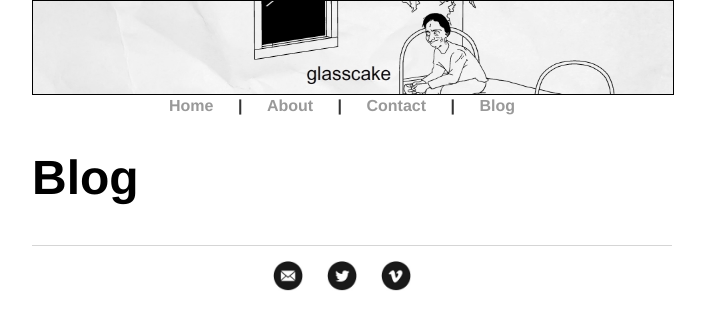
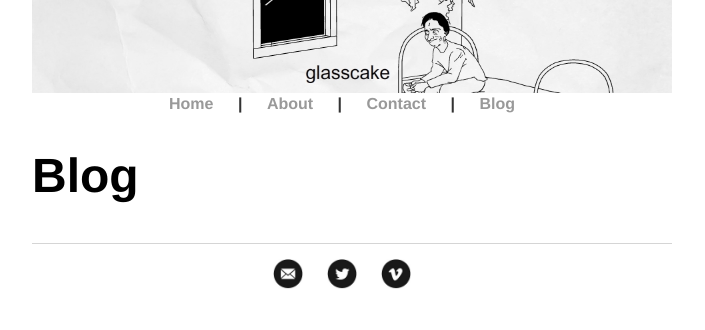
Before and after one commit to glasscaked/strip, a Jekyll site: the page built from blog/index.html, in a window 1280 px wide. Shown: the top 330 px of the page, without its empty margins (288-993 px from the left). Built offline with Jekyll 4.4.1, drawn with Linux system fonts in a browser that asks for light colours.

Commit message:
Update default.html

```diff
--- a/_layouts/default.html
+++ b/_layouts/default.html
@@ -8,7 +8,7 @@
   </head>
 
   <body>
-      <div id="logo-container"><img href="/" alt="banner" src="/images/banner.jpg" border="1" /></div>
+      <div id="logo-container"><img href="/" alt="banner" src="/images/banner.jpg" border solid #d5d5d5 ="1" /></div>
     <nav>
 <ul>
 <li><a href="/">Home</a></li>
```
